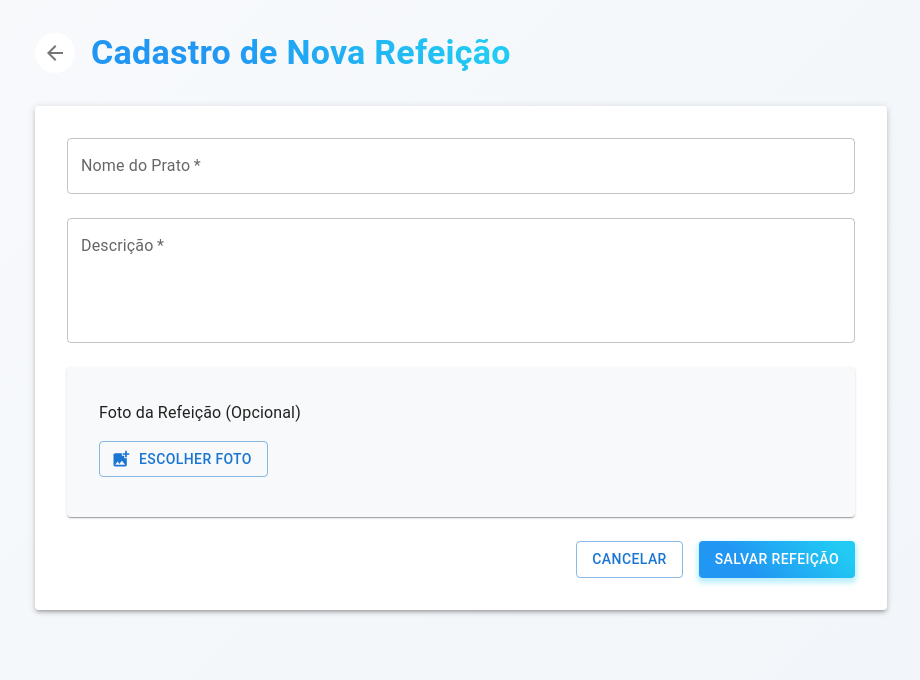
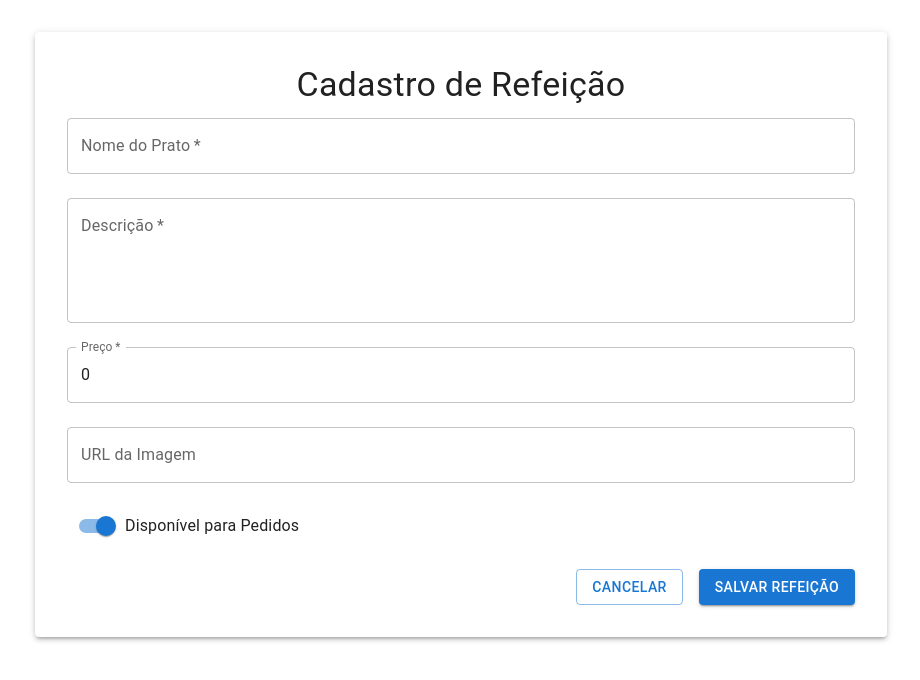
Before and after one commit to viniciusrad/segredo-vovo, a Next.js app: page /refeicoes/cadastro in a window 1280 px wide. Shown: the top 680 px of the page, without its empty margins (179-1099 px from the left). Built offline with nearby package versions, Linux system fonts and the light colour scheme; no server answers.

Commit message:
feat - integração com o supabase e inclusão do cadastro de refeições

```diff
--- a/package.json
+++ b/package.json
@@ -13,6 +13,7 @@
     "@emotion/styled": "^11.14.0",
     "@mui/icons-material": "^6.3.1",
     "@mui/material": "^6.3.1",
+    "@supabase/supabase-js": "^2.47.16",
     "next": "15.1.4",
     "react": "^19.0.0",
     "react-dom": "^19.0.0"
--- a/src/app/refeicoes/cadastro/page.tsx
+++ b/src/app/refeicoes/cadastro/page.tsx
@@ -1,116 +1,83 @@
 'use client';
+
 import { useState } from 'react';
 import {
   Box,
   Container,
   Typography,
+  Paper,
   TextField,
   Button,
-  Card,
-  CardContent,
-  IconButton,
-  Paper,
-  Stack
+  Stack,
+  FormControlLabel,
+  Switch,
+  Alert,
+  Snackbar
 } from '@mui/material';
-import AddPhotoAlternateIcon from '@mui/icons-material/AddPhotoAlternate';
-import DeleteIcon from '@mui/icons-material/Delete';
-import ArrowBackIcon from '@mui/icons-material/ArrowBack';
 import { useRouter } from 'next/navigation';
-
-interface NovaRefeicao {
-  nome: string;
-  descricao: string;
-  foto?: File;
-}
+import { refeicaoService } from '@/lib/supabase/services';
+import { Refeicao } from '@/lib/supabase/types';
 
 export default function CadastroRefeicao() {
   const router = useRouter();
-  const [refeicao, setRefeicao] = useState<NovaRefeicao>({
+  const [loading, setLoading] = useState(false);
+  const [error, setError] = useState<string | null>(null);
+  const [success, setSuccess] = useState(false);
+  const [refeicao, setRefeicao] = useState<Omit<Refeicao, 'id' | 'created_at' | 'updated_at'>>({
     nome: '',
     descricao: '',
+    preco: 0,
+    disponivel: true,
+    imagem_url: ''
   });
-  const [previewUrl, setPreviewUrl] = useState<string>('');
 
   const handleInputChange = (e: React.ChangeEvent<HTMLInputElement>) => {
-    const { name, value } = e.target;
+    const { name, value, type, checked } = e.target;
     setRefeicao(prev => ({
       ...prev,
-      [name]: value
+      [name]: type === 'checkbox' ? checked : type === 'number' ? parseFloat(value) : value
     }));
   };
 
-  const handleImageUpload = (e: React.ChangeEvent<HTMLInputElement>) => {
-    const file = e.target.files?.[0];
-    if (file) {
-      setRefeicao(prev => ({
-        ...prev,
-        foto: file
-      }));
+  const handleSubmit = async (e: React.FormEvent) => {
+    e.preventDefault();
+    setLoading(true);
+    setError(null);
 
-      // Criar preview da imagem
-      const reader = new FileReader();
-      reader.onloadend = () => {
-        setPreviewUrl(reader.result as string);
-      };
-      reader.readAsDataURL(file);
+    try {
+      await refeicaoService.criar(refeicao);
+      setSuccess(true);
+      // Limpar o formulário
+      setRefeicao({
+        nome: '',
+        descricao: '',
+        preco: 0,
+        disponivel: true,
+        imagem_url: ''
+      });
+      // Redirecionar após 2 segundos
+      setTimeout(() => {
+        router.push('/refeicoes');
+      }, 2000);
+    } catch (err) {
+      setError(err instanceof Error ? err.message : 'Erro ao cadastrar refeição');
+    } finally {
+      setLoading(false);
     }
   };
 
-  const removeImage = () => {
-    setRefeicao(prev => {
-      const newRefeicao = { ...prev };
-      delete newRefeicao.foto;
-      return newRefeicao;
-    });
-    setPreviewUrl('');
-  };
-
-  const handleSubmit = (e: React.FormEvent) => {
-    e.preventDefault();
-    // Aqui você implementaria a lógica para salvar a refeição
-    console.log('Refeição a ser salva:', refeicao);
-    // Após salvar, redirecionar para a página principal
-    router.push('/');
-  };
-
   return (
-    <Box sx={{
-      minHeight: '100vh',
-      background: 'linear-gradient(135deg, rgba(248, 250, 252, 1) 0%, rgba(241, 245, 249, 1) 100%)',
-      py: 4
-    }}>
-      <Container maxWidth="md">
-        <Stack spacing={4}>
-          <Box sx={{ display: 'flex', alignItems: 'center', gap: 2 }}>
-            <IconButton
-              onClick={() => router.push('/')}
-              sx={{
-                backgroundColor: 'white',
-                '&:hover': { backgroundColor: '#f5f5f5' }
-              }}
-            >
-              <ArrowBackIcon />
-            </IconButton>
-            <Typography
-              variant="h4"
-              component="h1"
-              sx={{
-                fontWeight: 'bold',
-                background: 'linear-gradient(45deg, #2196F3 30%, #21CBF3 90%)',
-                backgroundClip: 'text',
-                textFillColor: 'transparent',
-              }}
-            >
-              Cadastro de Nova Refeição
-            </Typography>
-          </Box>
-
+    <Container maxWidth="md" sx={{ py: 4 }}>
       <Paper
         component="form"
         onSubmit={handleSubmit}
         elevation={3}
         sx={{ p: 4 }}
       >
+        <Typography variant="h4" gutterBottom align="center">
+          Cadastro de Refeição
+        </Typography>
+
         <Stack spacing={3}>
           <TextField
             fullWidth
@@ -134,79 +101,82 @@ export default function CadastroRefeicao() {
             variant="outlined"
           />
 
-              <Card sx={{ p: 2, backgroundColor: '#f8f9fa' }}>
-                <CardContent>
-                  <Typography variant="subtitle1" gutterBottom>
-                    Foto da Refeição (Opcional)
-                  </Typography>
+          <TextField
+            fullWidth
+            label="Preço"
+            name="preco"
+            type="number"
+            value={refeicao.preco}
+            onChange={handleInputChange}
+            required
+            variant="outlined"
+            inputProps={{
+              step: "0.01",
+              min: "0"
+            }}
+          />
 
-                  {previewUrl ? (
-                    <Box sx={{ position: 'relative', width: 'fit-content' }}>
-                      {/* <img
-                        src={previewUrl}
-                        alt="Preview"
-                        style={{
-                          maxWidth: '100%',
-                          maxHeight: '200px',
-                          borderRadius: '8px'
-                        }}
-                      /> */}
-                      <IconButton
-                        onClick={removeImage}
-                        sx={{
-                          position: 'absolute',
-                          top: 8,
-                          right: 8,
-                          backgroundColor: 'rgba(255, 255, 255, 0.8)',
-                          '&:hover': {
-                            backgroundColor: 'rgba(255, 255, 255, 0.9)',
+          <TextField
+            fullWidth
+            label="URL da Imagem"
+            name="imagem_url"
+            value={refeicao.imagem_url}
+            onChange={handleInputChange}
+            variant="outlined"
+          />
+
+          <FormControlLabel
+            control={
+              <Switch
+                checked={refeicao.disponivel}
+                onChange={handleInputChange}
+                name="disponivel"
+                color="primary"
+              />
             }
-                        }}
-                      >
-                        <DeleteIcon />
-                      </IconButton>
-                    </Box>
-                  ) : (
-                    <Button
-                      component="label"
-                      variant="outlined"
-                      startIcon={<AddPhotoAlternateIcon />}
-                      sx={{ mt: 1 }}
-                    >
-                      Escolher Foto
-                      <input
-                        type="file"
-                        hidden
-                        accept="image/*"
-                        onChange={handleImageUpload}
+            label="Disponível para Pedidos"
           />
-                    </Button>
-                  )}
-                </CardContent>
-              </Card>
 
           <Box sx={{ display: 'flex', gap: 2, justifyContent: 'flex-end' }}>
             <Button
               variant="outlined"
-                  onClick={() => router.push('/')}
+              onClick={() => router.back()}
+              disabled={loading}
             >
               Cancelar
             </Button>
             <Button
               type="submit"
               variant="contained"
-                  sx={{
-                    background: 'linear-gradient(45deg, #2196F3 30%, #21CBF3 90%)',
-                    boxShadow: '0 3px 5px 2px rgba(33, 203, 243, .3)',
-                  }}
+              disabled={loading}
             >
-                  Salvar Refeição
+              {loading ? 'Salvando...' : 'Salvar Refeição'}
             </Button>
           </Box>
         </Stack>
       </Paper>
-        </Stack>
+
+      <Snackbar
+        open={success}
+        autoHideDuration={6000}
+        onClose={() => setSuccess(false)}
+        anchorOrigin={{ vertical: 'top', horizontal: 'right' }}
+      >
+        <Alert severity="success" sx={{ width: '100%' }}>
+          Refeição cadastrada com sucesso!
+        </Alert>
+      </Snackbar>
+
+      <Snackbar
+        open={!!error}
+        autoHideDuration={6000}
+        onClose={() => setError(null)}
+        anchorOrigin={{ vertical: 'top', horizontal: 'right' }}
+      >
+        <Alert severity="error" sx={{ width: '100%' }}>
+          {error}
+        </Alert>
+      </Snackbar>
     </Container>
-    </Box>
   );
 }
--- /dev/null
+++ b/src/lib/supabase/config.ts
@@ -0,0 +1,14 @@
+import { createClient } from '@supabase/supabase-js';
+
+if (!process.env.NEXT_PUBLIC_SUPABASE_URL) {
+  throw new Error('URL do Supabase não encontrada');
+}
+
+if (!process.env.NEXT_PUBLIC_SUPABASE_ANON_KEY) {
+  throw new Error('Chave anônima do Supabase não encontrada');
+}
+
+export const supabaseUrl = process.env.NEXT_PUBLIC_SUPABASE_URL;
+export const supabaseAnonKey = process.env.NEXT_PUBLIC_SUPABASE_ANON_KEY;
+
+export const supabase = createClient(supabaseUrl, supabaseAnonKey);
--- /dev/null
+++ b/src/lib/supabase/services/clienteService.ts
@@ -0,0 +1,57 @@
+import { supabase } from '../config';
+import { Cliente } from '../types';
+
+export const clienteService = {
+  async listarTodos(): Promise<Cliente[]> {
+    const { data, error } = await supabase
+      .from('clientes')
+      .select('*')
+      .order('nome');
+
+    if (error) throw error;
+    return data || [];
+  },
+
+  async buscarPorId(id: string): Promise<Cliente | null> {
+    const { data, error } = await supabase
+      .from('clientes')
+      .select('*')
+      .eq('id', id)
+      .single();
+
+    if (error) throw error;
+    return data;
+  },
+
+  async criar(cliente: Omit<Cliente, 'id' | 'created_at' | 'updated_at'>): Promise<Cliente> {
+    const { data, error } = await supabase
+      .from('clientes')
+      .insert([cliente])
+      .select()
+      .single();
+
+    if (error) throw error;
+    return data;
+  },
+
+  async atualizar(id: string, cliente: Partial<Cliente>): Promise<Cliente> {
+    const { data, error } = await supabase
+      .from('clientes')
+      .update(cliente)
+      .eq('id', id)
+      .select()
+      .single();
+
+    if (error) throw error;
+    return data;
+  },
+
+  async excluir(id: string): Promise<void> {
+    const { error } = await supabase
+      .from('clientes')
+      .delete()
+      .eq('id', id);
+
+    if (error) throw error;
+  }
+};
--- /dev/null
+++ b/src/lib/supabase/services/index.ts
@@ -0,0 +1,3 @@
+export * from './clienteService';
+export * from './refeicaoService';
+export * from './pedidoService';
--- /dev/null
+++ b/src/lib/supabase/types.ts
@@ -0,0 +1,31 @@
+export interface Cliente {
+  id: string;
+  nome: string;
+  telefone: string;
+  endereco: string;
+  created_at?: string;
+  updated_at?: string;
+}
+
+export interface Refeicao {
+  id: string;
+  nome: string;
+  descricao: string;
+  preco: number;
+  disponivel: boolean;
+  imagem_url?: string;
+  created_at?: string;
+  updated_at?: string;
+}
+
+export interface Pedido {
+  id: string;
+  cliente_id: string;
+  refeicao_id: string;
+  quantidade: number;
+  valor_total: number;
+  status: 'pendente' | 'entregue' | 'cancelado';
+  data_pedido: string;
+  created_at?: string;
+  updated_at?: string;
+}
```
Also changed, not shown: src/lib/supabase/services/pedidoService.ts (added, +91 -0 lines), src/lib/supabase/services/refeicaoService.ts (added, +57 -0 lines), 2 other files (tests, documents, lock files or other folders). Lines whose indentation alone changed are shown as unchanged.
